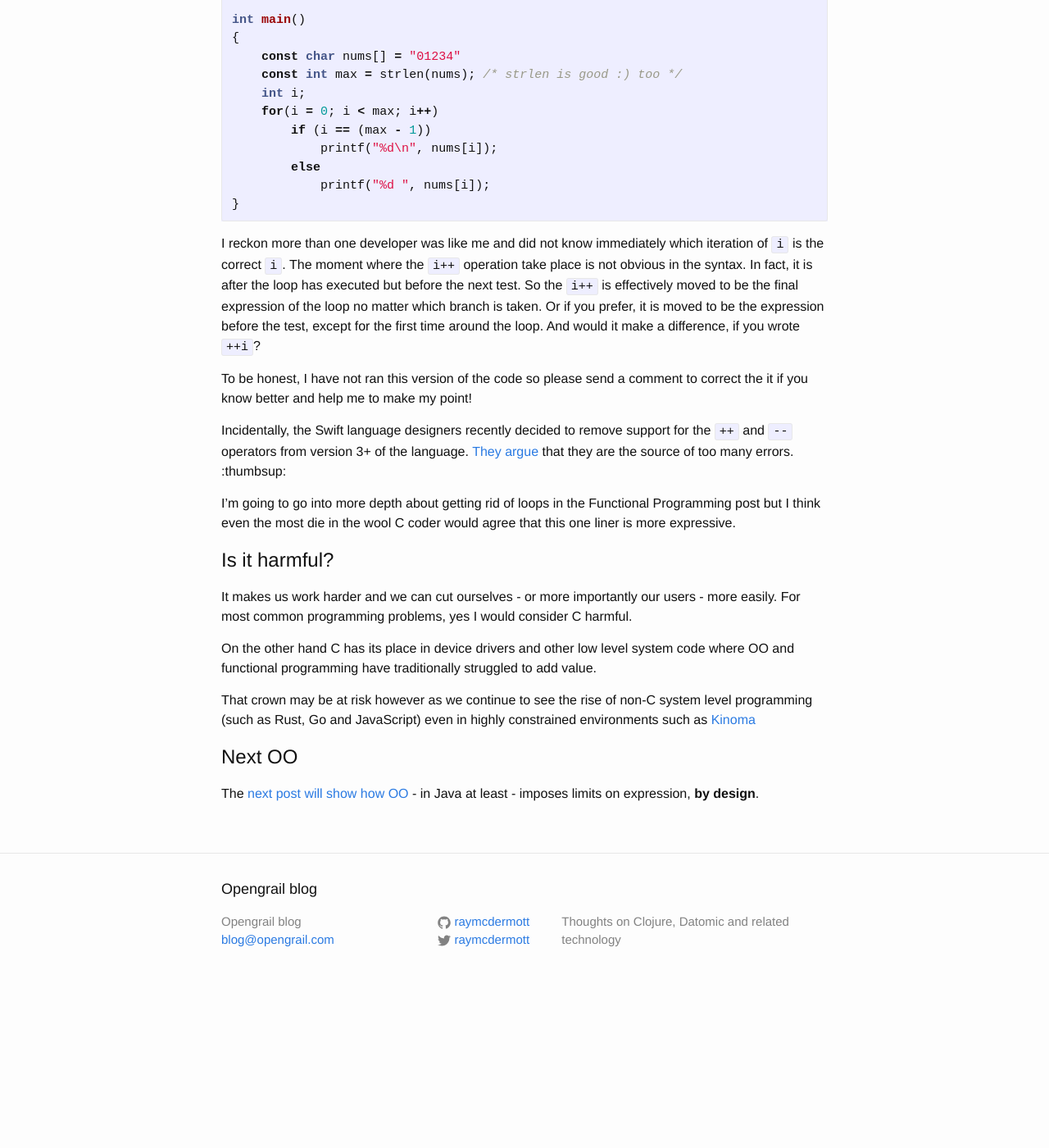
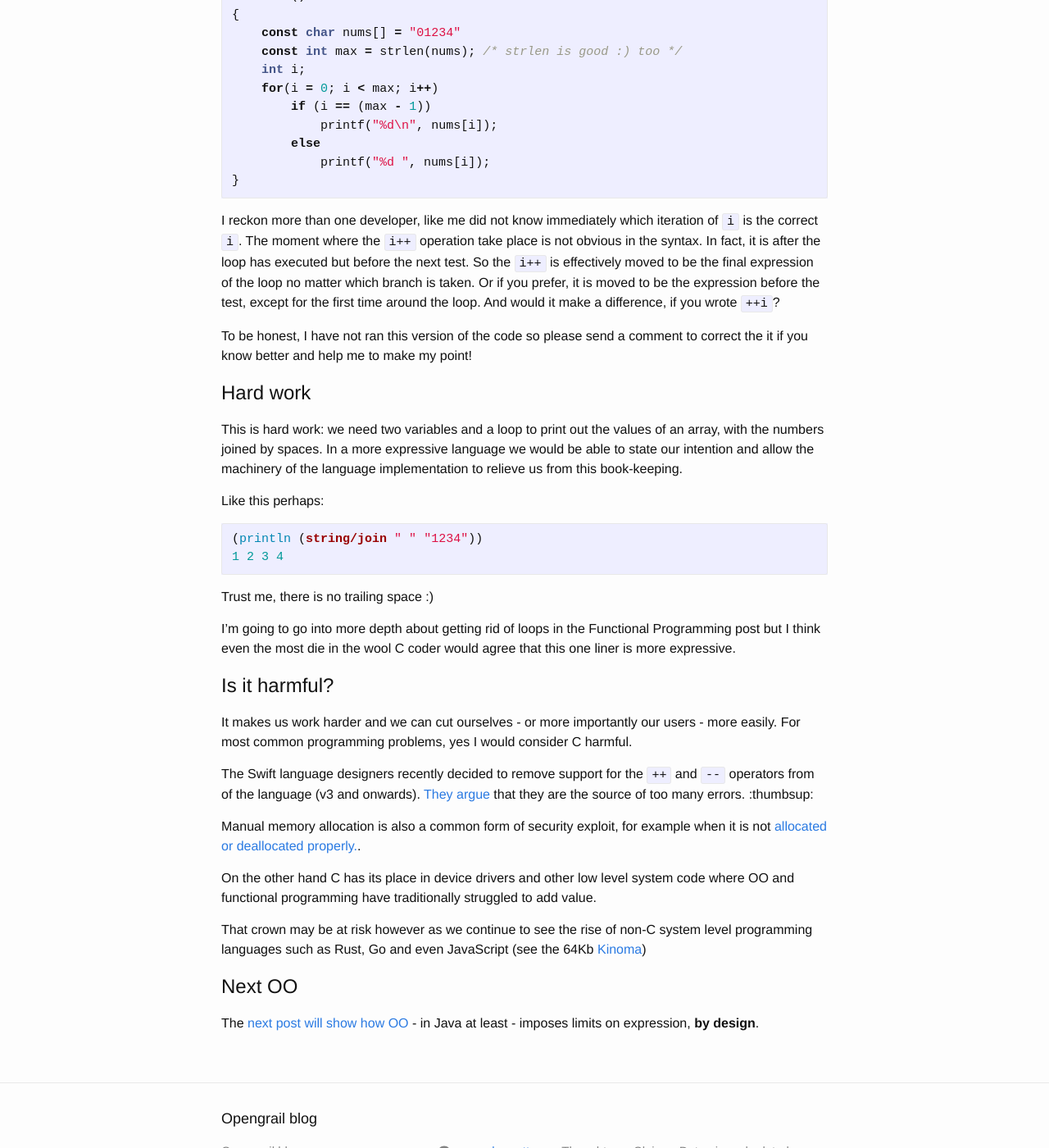
Before and after one commit to opengrail/opengrail.github.io, a Jekyll site: the page built from _posts/2016-09-11-expressivity-02-imperative.md, in a window 1280 px wide and 1400 px high, scrolled down 3194 px. Shown: the whole window at 82% size. Built offline with Jekyll 4.4.1, drawn with Linux system fonts in a browser that asks for light colours; comment, search, counter and statistics services are not loaded; before the commit the page ends 4412 px from its top, so only the background shows below that; some of the changed text lies outside the part shown.

Commit message:
ordered betterer

````diff
--- a/_posts/2016-09-11-expressivity-02-imperative.md
+++ b/_posts/2016-09-11-expressivity-02-imperative.md
@@ -54,13 +54,14 @@ int main() {
    strcpy(src, "This is an example");
    strcpy(dest, src);
 }
-
 ```
 
 The programmer has to abide by the unwritten rules of `strcpy`, or maybe it's better said, the conventions of C. Amongst these are:
 
 * ensure that the memory for `dest` array has been allocated
 * ensure that the size of the `dest` array is >= the source array, otherwise you will get less than you gave!
+
+Imperative code like this is awkward because it combines in detail what needs to be done and how exactly to do it.
 
 # Improved C
 
@@ -77,7 +78,6 @@ int main()
 {
    char *dest = strcpy("This is an example"); /* Not valid C - why? */
 }
-
 ```
 
 It's simpler because there are fewer names to grok and there is no confusion between the input and the output. These small gains in expressivity add up.
@@ -87,6 +87,10 @@ It's simpler because there are fewer names to grok and there is no confusion bet
 If `strcpy` allocated memory for the return value, there would be no way for `strcpy` to clean it up and the client code couldn't either. So we would have a memory leak / hydrant. Not having a GC (or any form of automatic memory management) hobbles our range of expressivity by forcing the developer to allocate and free memory by hand. As they say these days, like an animal.
 
 Modern GC implementations, like those on the Java Virtual Machine, are often as fast if not faster than hand tuned solutions and *much less prone to error*.
+
+# Functions do not a functional language make
+
+Working with a function like `strcpy` is a good example why most of the C standard library is not functional in its design. In a functional language the goal is a pure function - an input takes parameters and returns a result without any side effects. The one side effect, that memory is allocated in both cases, is managed by the language in a functional environment.
 
 # Looping in C
 
@@ -109,18 +113,9 @@ One small simplifying thing here: the `max` and `nums` values are constant or im
 
 That `i` however is going to be changing through the use of `i++`. FYI this is the C equivalent to `i = i + 1`.
 
-# Hard work
+# High cost of small defects
 
-This is hard work: we need two variables and a loop to print out the values of an array. In a more expressive language we would be able to state our intention and allow the machinery of the language implementation to relieve us from this book-keeping. Like this perhaps:
-
-```clojure
-(string/join " " "1234")
-=> "1 2 3 4"
-; To print...
-(println (string/join " " "1234"))
-```
-
-If you look carefully at the C code you will notice a small defect. I'm not gonna call it a bug but it's not 100% correct either. The last iteration of the `for` loop outputs an extraneous space. It's not a biggie here but it's an additional piece of logic to obtain a more *correct* solution.
+If you look carefully at the C code you will notice a small defect. I'm not gonna call it a bug but it's not 100% correct either. The last iteration of the `for` loop outputs an extraneous space. It's not a biggie here but it really does require an additional piece of logic to obtain a more *correct* solution.
 
 ```c
 #include <stdio.h>
@@ -138,11 +133,22 @@ int main()
 }
 ```
 
-I reckon more than one developer was like me and did not know immediately which iteration of `i` is the correct `i`. The moment where the `i++` operation take place is not obvious in the syntax. In fact, it is after the loop has executed but before the next test. So the `i++` is effectively moved to be the final expression of the loop no matter which branch is taken. Or if you prefer, it is moved to be the expression before the test, except for the first time around the loop. And would it make a difference, if you wrote `++i`?
+I reckon more than one developer, like me did not know immediately which iteration of `i` is the correct `i`. The moment where the `i++` operation take place is not obvious in the syntax. In fact, it is after the loop has executed but before the next test. So the `i++` is effectively moved to be the final expression of the loop no matter which branch is taken. Or if you prefer, it is moved to be the expression before the test, except for the first time around the loop. And would it make a difference, if you wrote `++i`?
 
 To be honest, I have not ran this version of the code so please send a comment to correct the it if you know better and help me to make my point!
 
-Incidentally, the Swift language designers recently decided to remove support for the `++` and `--` operators from version 3+ of the language. [They argue][swift-ref] that they are the source of too many errors. :thumbsup:
+# Hard work
+
+This is hard work: we need two variables and a loop to print out the values of an array, with the numbers joined by spaces. In a more expressive language we would be able to state our intention and allow the machinery of the language implementation to relieve us from this book-keeping.
+
+Like this perhaps:
+
+```clojure
+(println (string/join " " "1234"))
+1 2 3 4
+```
+
+Trust me, there is no trailing space :)
 
 I'm going to go into more depth about getting rid of loops in the Functional Programming post but I think even the most die in the wool C coder would agree that this one liner is more expressive.
 
@@ -150,9 +156,13 @@ I'm going to go into more depth about getting rid of loops in the Functional Pro
 
 It makes us work harder and we can cut ourselves - or more importantly our users - more easily. For most common programming problems, yes I would consider C harmful.
 
+The Swift language designers recently decided to remove support for the `++` and `--` operators from of the language (v3 and onwards). [They argue][swift-ref] that they are the source of too many errors. :thumbsup:
+
+Manual memory allocation is also a common form of security exploit, for example when it is not [allocated or deallocated properly.][dealloc].
+
 On the other hand C has its place in device drivers and other low level system code where OO and functional programming have traditionally struggled to add value.
 
-That crown may be at risk however as we continue to see the rise of non-C system level programming (such as Rust, Go and JavaScript) even in highly constrained environments such as [Kinoma][kinoma]
+That crown may be at risk however as we continue to see the rise of non-C system level programming languages such as Rust, Go and even JavaScript (see the 64Kb [Kinoma][kinoma])
 
 # Next OO
 
````
Also changed, not shown: other parts of _posts/2016-09-11-expressivity-02-imperative.md (+1 -0 lines).
